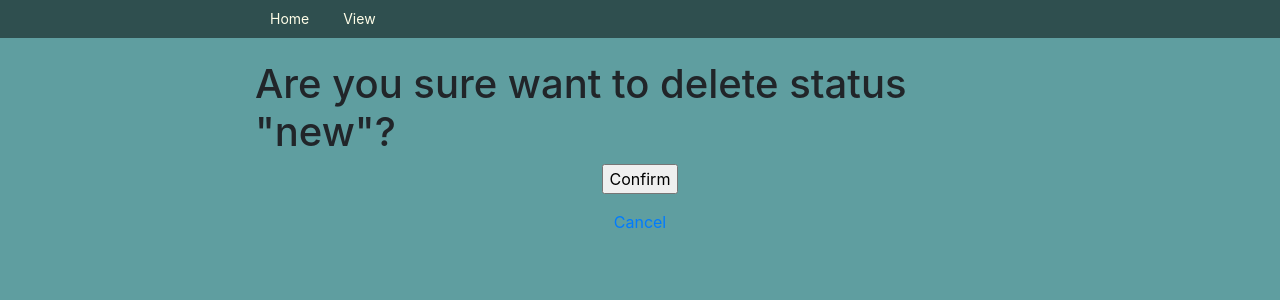
After one commit to emirnur/homework-49, a Django app: page /issue/status/1/delete/ in a window 1280 px wide. The commit adds this page. Shown: the top 300 px of the page. Run offline with Django 3.2, Linux system fonts and the light colour scheme; data comes from the database, SQL or seed files in the repository; some libraries are stand-ins or nearby versions.

Commit message:
add update, delete, create for status

```diff
--- a/requirements.txt
+++ b/requirements.txt
@@ -1,3 +1,4 @@
 Django==2.2
+django-widget-tweaks==1.4.5
 pytz==2019.2
 sqlparse==0.3.0
--- a/source/main/urls.py
+++ b/source/main/urls.py
@@ -15,7 +15,8 @@ Including another URLconf
 """
 from django.contrib import admin
 from django.urls import path
-from webapp.views import IndexView, IssueView, IssueCreateView, IssueUpdateView, IssueDeleteView
+from webapp.views import IndexView, IssueView, IssueCreateView, IssueUpdateView, \
+    IssueDeleteView, StatusView, StatusCreateView, StatusUpdateView, StatusDeleteView
 
 urlpatterns = [
     path('admin/', admin.site.urls),
@@ -24,4 +25,8 @@ urlpatterns = [
     path('issue/add/', IssueCreateView.as_view(), name='issue_add'),
     path('issue/<int:pk>/update/', IssueUpdateView.as_view(), name='issue_update'),
     path('issue/<int:pk>/delete/', IssueDeleteView.as_view(), name='issue_delete'),
+    path('issue/status/', StatusView.as_view(), name='status_view'),
+    path('issue/status/add/', StatusCreateView.as_view(), name='status_add'),
+    path('issue/status/<int:pk>/update/', StatusUpdateView.as_view(), name='status_update'),
+    path('issue/status/<int:pk>/delete/', StatusDeleteView.as_view(), name='status_delete'),
 ]
--- a/source/webapp/forms.py
+++ b/source/webapp/forms.py
@@ -11,3 +11,6 @@ class TrackerIssueForm(forms.Form):
                                       empty_label=None)
     type = forms.ModelChoiceField(queryset=Type.objects.all(), required=False, label='Тип задачи',
                                       empty_label=None)
+
+class StatusForm(forms.Form):
+    name = forms.CharField(max_length=20, label='Статус', required=False)
--- a/source/webapp/static/css/style.css
+++ b/source/webapp/static/css/style.css
@@ -0,0 +1,126 @@
+form label {
+    width: 150px;
+    display: inline-block;
+}
+
+body{
+    background-color: cadetblue;
+    margin-top: 60px;
+    overflow-wrap: break-word;
+}
+
+.container {
+    max-width: 800px;
+    width: 90%;
+    margin: 0 auto;
+}
+
+.navbar {
+    display: block;
+    background: darkslategray;
+    position: fixed;
+    top: 0;
+    right: 0;
+    left: 0;
+    font-size: 0;
+    box-sizing: border-box;
+    padding: 7px 30px;
+    z-index: 9999;
+}
+
+.menu {
+    font-size: 14px;
+    line-height: 1;
+    padding: 0;
+    margin: 0;
+    display: inline-block;
+    color: #fffee8;
+}
+
+.menu li {
+    display: inline-block;
+}
+
+.menu a {
+    display: inline-block;
+    text-decoration: none;
+    color: inherit;
+    padding: 5px 15px;
+}
+
+.menu a:hover {
+    color: #ffc122;
+    text-decoration: underline;
+}
+
+.text-center {
+    text-align: center;
+}
+
+
+.form-error {
+    color: red;
+    font-size: 12px;
+    margin: 5px 0 0 0
+}
+
+.field-error {
+    border: solid 1px red;
+    box-shadow: red 0 0 3px;
+}
+
+.form-required {
+    color: red;
+    font-weight: bold;
+}
+
+.form-control {
+    padding: 5px;
+    font-size: 16px;
+    border-radius: 5px;
+    display: block;
+    width: 100%;
+    border: solid 1px lightgray;
+    box-sizing: border-box;
+    background: white;
+}
+
+.btn {
+    padding: 5px 15px;
+    border-radius: 5px;
+    border: none;
+    font-size: 16px;
+    text-align: center;
+    font-weight: 600;
+    cursor: pointer;
+    text-decoration: none;
+    color: white;
+}
+
+.btn-default {
+    background: gray;
+}
+
+.btn-default:hover {
+    box-shadow: rgba(128, 128, 128, 0.8) 0 0 5px;
+}
+
+.btn-primary {
+    background: dodgerblue;
+}
+
+.btn-primary:hover {
+    box-shadow: rgba(30, 144, 255, 0.8) 0 0 5px;
+}
+
+.btn-danger {
+    background: red;
+}
+
+.btn-danger:hover {
+    box-shadow: rgba(255, 0, 0, 0.8) 0 0 5px;
+}
+
+.footer{
+    background-color: darkcyan;
+}
--- a/source/webapp/templates/index.html
+++ b/source/webapp/templates/index.html
@@ -2,6 +2,7 @@
 
 {% block menu %}
     <li><a href="{% url 'issue_add' %}">Add Issue</a></li>
+    <li><a href="{% url 'status_view' %}">List of statuses</a></li>
 {% endblock %}
 
 {% block content %}
--- a/source/webapp/templates/issue_delete.html
+++ b/source/webapp/templates/issue_delete.html
@@ -7,7 +7,7 @@
 {% endblock %}
 
 {% block content %}
-    <h1>Are you sure want to delete issue "{{ article }}"?</h1>
+    <h1>Are you sure want to delete issue "{{ issue.summary }}"?</h1>
     <form method="POST" action="{% url 'issue_delete' issue.pk %}" class="text-center">
         {% csrf_token %}
         <p><input type="submit" value="Confirm"></p>
--- /dev/null
+++ b/source/webapp/templates/status_delete.html
@@ -0,0 +1,16 @@
+{% extends 'base.html' %}
+
+{% block title %}Delete Issue{% endblock %}
+
+{% block menu %}
+    <li><a href="{% url 'status_delete' status.pk %}">View</a></li>
+{% endblock %}
+
+{% block content %}
+    <h1>Are you sure want to delete status "{{ status.name }}"?</h1>
+    <form method="POST" action="{% url 'status_delete' status.pk %}" class="text-center">
+        {% csrf_token %}
+        <p><input type="submit" value="Confirm"></p>
+        <p><a href="{% url 'status_view' %}">Cancel</a></p>
+    </form>
+{% endblock %}
--- a/source/webapp/views.py
+++ b/source/webapp/views.py
@@ -1,8 +1,8 @@
 from django.shortcuts import render, get_object_or_404, redirect
-from webapp.models import TrackerIssue
+from webapp.models import TrackerIssue, Status, Type
 from django.views import View
 from django.views.generic import TemplateView
-from webapp.forms import TrackerIssueForm
+from webapp.forms import TrackerIssueForm, StatusForm
 
 
 class IndexView(TemplateView):
@@ -17,8 +17,7 @@ class IndexView(TemplateView):
 class IssueView(TemplateView):
     template_name = 'issue.html'
 
-    def get_context_data(self, **kwargs):
-        pk = kwargs.get('pk')
+    def get_context_data(self, pk, **kwargs):
         context = super().get_context_data(**kwargs)
         context['issue'] = get_object_or_404(TrackerIssue, pk=pk)
         return context
@@ -79,3 +78,60 @@ class IssueDeleteView(View):
         issue = get_object_or_404(TrackerIssue, pk=pk)
         issue.delete()
         return redirect('index')
+
+
+class StatusView(TemplateView):
+    template_name = 'status_index.html'
+
+    def get_context_data(self, **kwargs):
+        context = super().get_context_data(**kwargs)
+        context['statuses'] = Status.objects.all()
+        return context
+
+
+class StatusCreateView(View):
+    def get(self, request, *args, **kwargs):
+        form = StatusForm()
+        return render(request, 'status_create.html', context={'form': form})
+
+    def post(self, request, *args, **kwargs):
+        form = StatusForm(data=request.POST)
+        if form.is_valid():
+            Status.objects.create(
+                name=form.cleaned_data['name'],
+            )
+            return redirect('status_view')
+        else:
+            return render(request, 'status_create.html', context={'form': form})
+
+
+class StatusUpdateView(View):
+
+    def get(self, request, pk):
+        status = get_object_or_404(Status, pk=pk)
+        form = StatusForm(data={
+            'name': status.name
+        })
+        return render(request, 'status_update.html', context={'form': form, 'status': status})
+
+    def post(self, request, pk):
+        status = get_object_or_404(Status, pk=pk)
+        form = StatusForm(data=request.POST)
+        if form.is_valid():
+            status.name = form.cleaned_data['name']
+            status.save()
+            return redirect('status_view')
+        else:
+            return render(request, 'status_update.html', context={'form': form, 'status': status})
+
+
+class StatusDeleteView(View):
+
+    def get(self, request, pk):
+        status = get_object_or_404(Status, pk=pk)
+        return render(request, 'status_delete.html', context={'status': status})
+
+    def post(self, request, pk):
+        status = get_object_or_404(Status, pk=pk)
+        status.delete()
+        return redirect('status_view')
```
Also changed, not shown: source/webapp/templates/status_create.html (added, +14 -0 lines), source/webapp/templates/status_index.html (added, +18 -0 lines), source/webapp/templates/status_update.html (added, +14 -0 lines).
